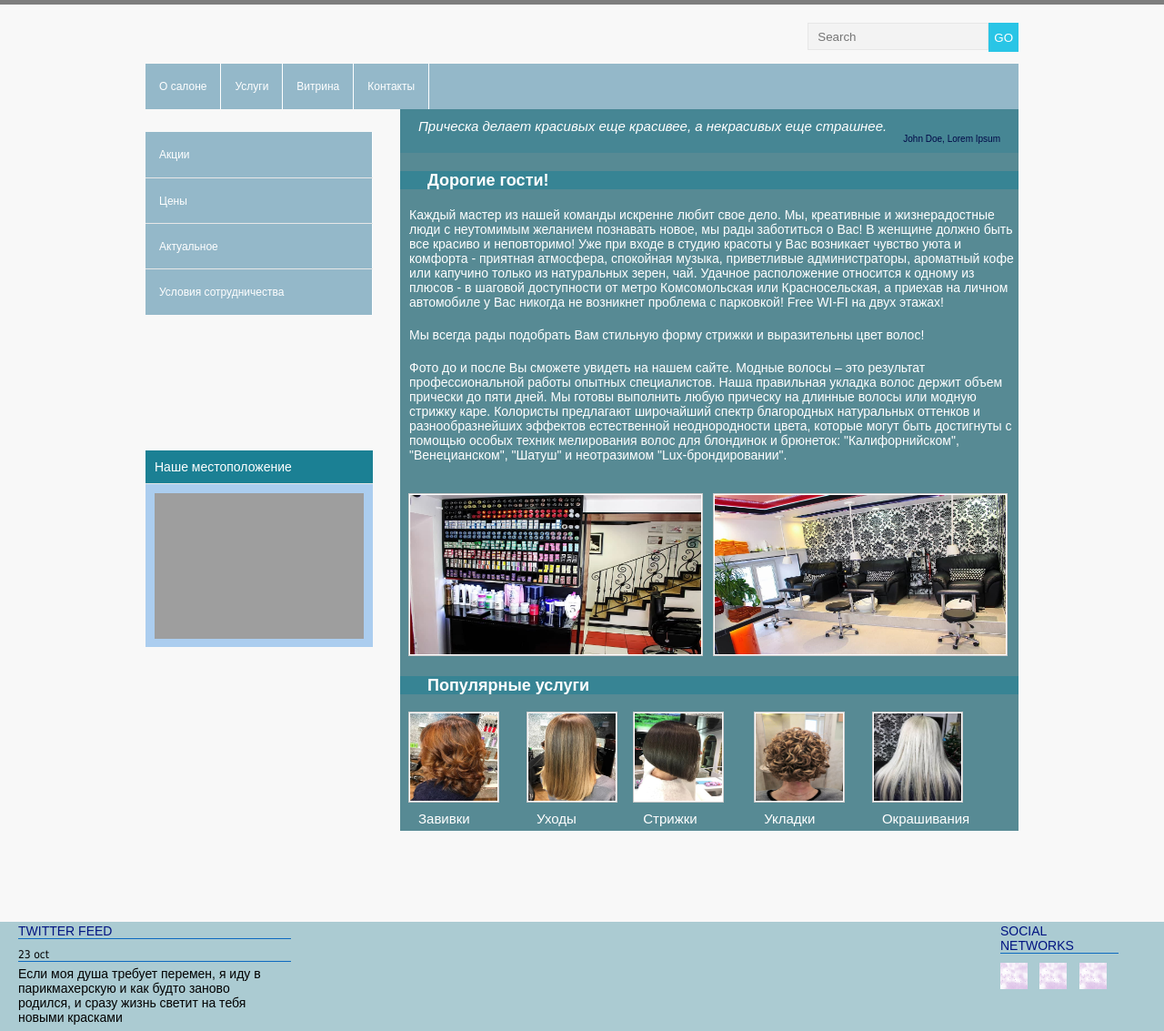
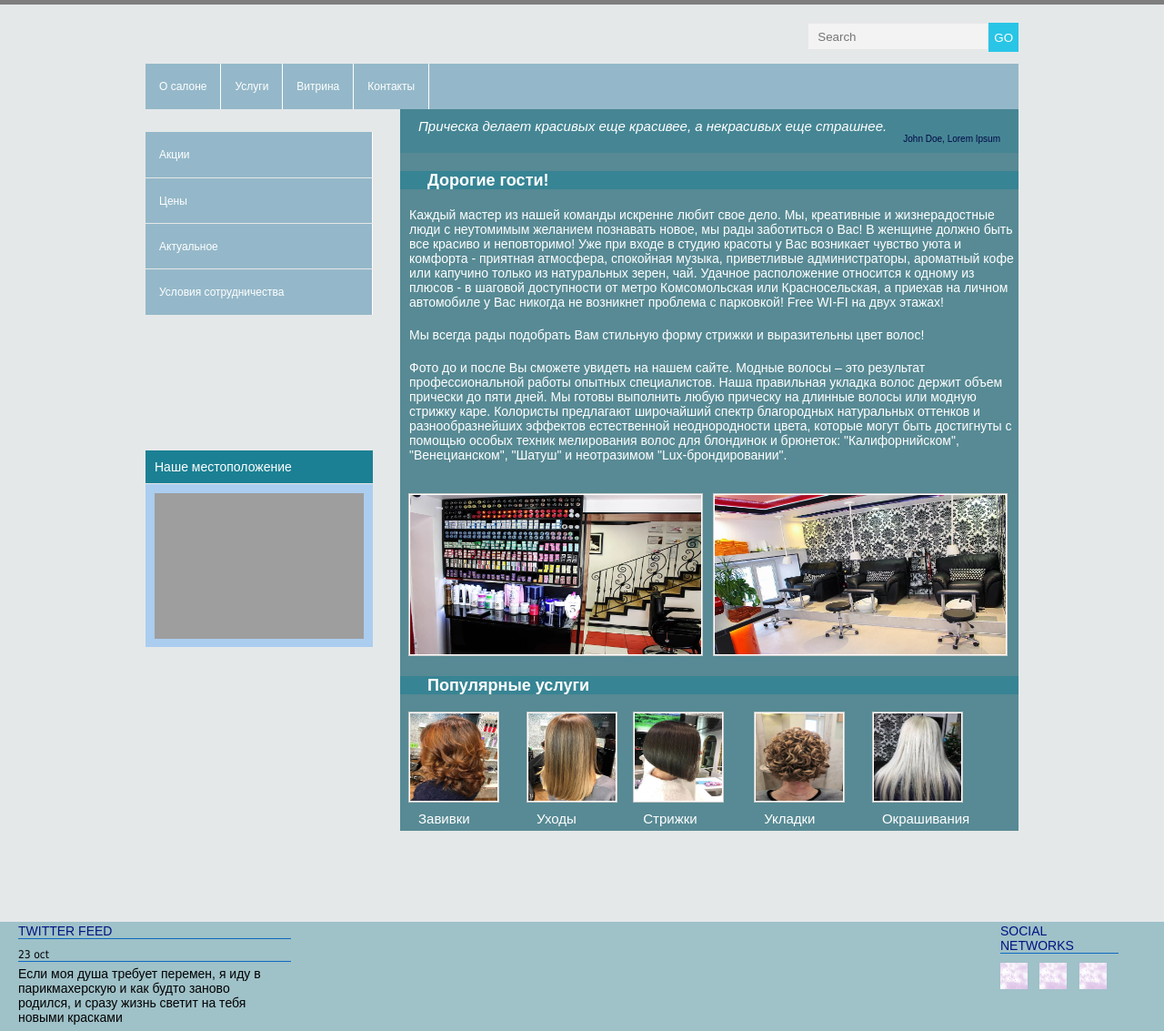
Before and after one commit to KarinaNull/Website, a PHP site: page / in a window 1280 px wide. Shown: the whole page at 91% size. Run offline with PHP 8.4, Linux system fonts and the light colour scheme; grey boxes are pictures that could not be loaded.

Commit message:
Сhang the color of page elements

```diff
--- a/style.css
+++ b/style.css
@@ -1,7 +1,7 @@
 body {
     color: #8f8f8f;
     font: 12px Tahoma, sans-serif;
-    background-color: #f8f8f8;
+    background-color: #cacfd179;
     border-top: 5px solid #7e7e7e;
     margin: 0;
     /*csslint box-sizing: false*/
@@ -70,7 +70,7 @@ ul {
 }
 
 a:hover {
-    background: #001381;
+    background: #246977;
 }
 
 li {
```
